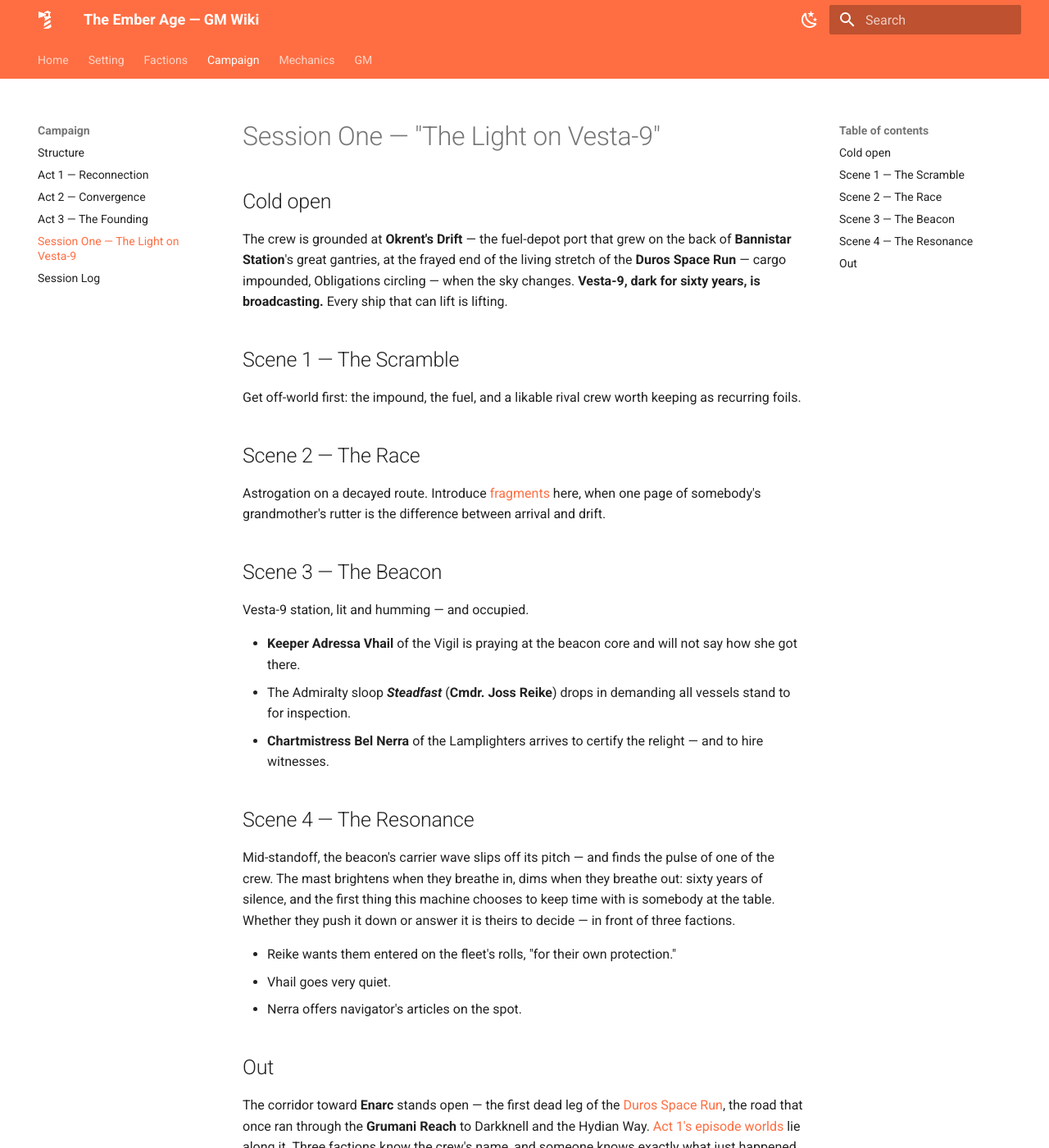
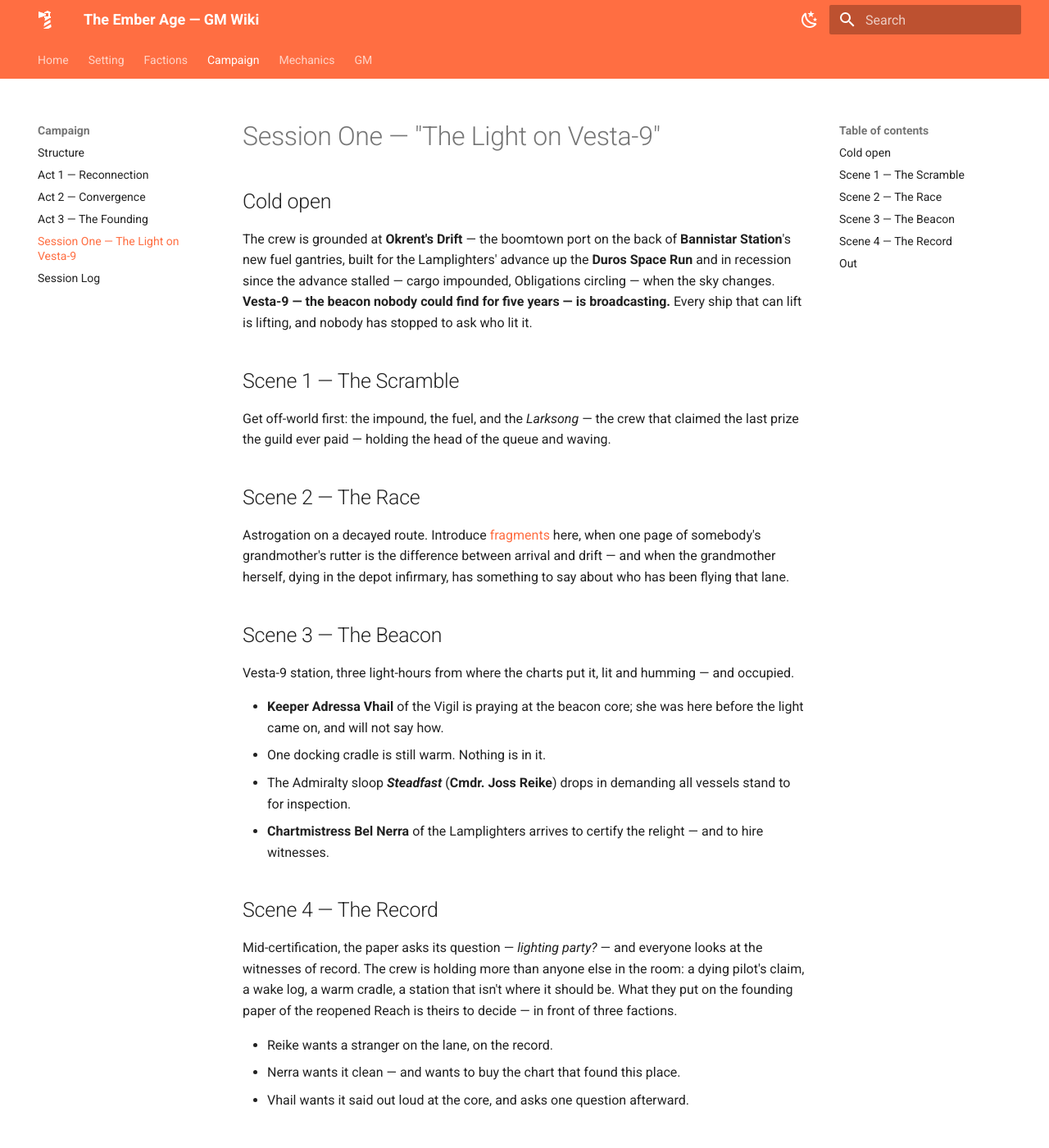
Before and after one commit to iandoriath/ember-age, an MkDocs documentation site: the page built from docs/campaign/session-one.md, in a window 1280 px wide and 1400 px high. Shown: the whole window at 82% size. Built offline with MkDocs 1.6.1 and Material for MkDocs 9.7.7, drawn with Linux system fonts in a browser that asks for light colours.

Commit message:
Session one rework: Scene 4 is now "The Record" — the beacon no longer syncs to a gifted PC; the climax is what the witnesses of record put on the Reach's founding paper about who lit Vesta-9, with three factions wanting three answers (Reike a stranger on the lane, Nerra a clean line and the chart that found the station, Vhail the truth said at the core). Osk becomes the pilot who slowed the Sith down: a Duros past 150 who flew the patron's first survey up the dark Run, saw what it was, and sat on the only true chart for ten years — the stall at Bannistar is her doing; copies of her old log give the boost die, only the original carries the claim ("somebody has been flying the dead Run for years, and the prizes follow them"). The apprentice lights the beacon tonight, not a week ago — warm cradle, fresh sweep, Vhail at the dark station before the light. Station is three light-hours off the guild's charts (why nobody found it dark). Prize split: 12,000 posted prize nobody can legally claim vs the 1,200 witness fee; Nerra's Triumph awards the famous number; she bids 3,000+ for the rutter (the sale Osk refused). Steadfast's tender grounded as loitering off Bannistar. Decision matrix, doors, contingencies, and closing image rebuilt around the record and the rutter; canyon dream kept as optional and detached from the beacon. Ripples: truths.md Census/Weeding/Dial 3 census lines, Mendac and Nerra "Using" notes, fragment tracker example, faction clocks, Lore-Clerk note, player recap. Also: Mendac's A-wing corrected to the printed block (HTT 6, SST 6, Def 1/0, Close sensors, 150k, light laser cannon Dmg 5).
Co-Authored-By: Claude Fable 5 <noreply@anthropic.com>

```diff
--- a/docs/campaign/session-one.md
+++ b/docs/campaign/session-one.md
@@ -2,31 +2,32 @@
 
 ## Cold open
 
-The crew is grounded at **Okrent's Drift** — the fuel-depot port that grew on the back of **Bannistar Station**'s great gantries, at the frayed end of the living stretch of the **Duros Space Run** — cargo impounded, Obligations circling — when the sky changes. **Vesta-9, dark for sixty years, is broadcasting.** Every ship that can lift is lifting.
+The crew is grounded at **Okrent's Drift** — the boomtown port on the back of **Bannistar Station**'s new fuel gantries, built for the Lamplighters' advance up the **Duros Space Run** and in recession since the advance stalled — cargo impounded, Obligations circling — when the sky changes. **Vesta-9 — the beacon nobody could find for five years — is broadcasting.** Every ship that can lift is lifting, and nobody has stopped to ask who lit it.
 
 ## Scene 1 — The Scramble
 
-Get off-world first: the impound, the fuel, and a likable rival crew worth keeping as recurring foils.
+Get off-world first: the impound, the fuel, and the *Larksong* — the crew that claimed the last prize the guild ever paid — holding the head of the queue and waving.
 
 ## Scene 2 — The Race
 
-Astrogation on a decayed route. Introduce [fragments](../mechanics/lore-fragments.md) here, when one page of somebody's grandmother's rutter is the difference between arrival and drift.
+Astrogation on a decayed route. Introduce [fragments](../mechanics/lore-fragments.md) here, when one page of somebody's grandmother's rutter is the difference between arrival and drift — and when the grandmother herself, dying in the depot infirmary, has something to say about who has been flying that lane.
 
 ## Scene 3 — The Beacon
 
-Vesta-9 station, lit and humming — and occupied.
+Vesta-9 station, three light-hours from where the charts put it, lit and humming — and occupied.
 
-- **Keeper Adressa Vhail** of the Vigil is praying at the beacon core and will not say how she got there.
+- **Keeper Adressa Vhail** of the Vigil is praying at the beacon core; she was here before the light came on, and will not say how.
+- One docking cradle is still warm. Nothing is in it.
 - The Admiralty sloop ***Steadfast*** (**Cmdr. Joss Reike**) drops in demanding all vessels stand to for inspection.
 - **Chartmistress Bel Nerra** of the Lamplighters arrives to certify the relight — and to hire witnesses.
 
-## Scene 4 — The Resonance
+## Scene 4 — The Record
 
-Mid-standoff, the beacon's carrier wave slips off its pitch — and finds the pulse of one of the crew. The mast brightens when they breathe in, dims when they breathe out: sixty years of silence, and the first thing this machine chooses to keep time with is somebody at the table. Whether they push it down or answer it is theirs to decide — in front of three factions.
+Mid-certification, the paper asks its question — *lighting party?* — and everyone looks at the witnesses of record. The crew is holding more than anyone else in the room: a dying pilot's claim, a wake log, a warm cradle, a station that isn't where it should be. What they put on the founding paper of the reopened Reach is theirs to decide — in front of three factions.
 
-- Reike wants them entered on the fleet's rolls, "for their own protection."
-- Vhail goes very quiet.
-- Nerra offers navigator's articles on the spot.
+- Reike wants a stranger on the lane, on the record.
+- Nerra wants it clean — and wants to buy the chart that found this place.
+- Vhail wants it said out loud at the core, and asks one question afterward.
 
 ## Out
 
```
Also changed, not shown: docs/gm/modules/01-the-light-on-vesta-9.md (+12 -9 lines), docs/gm/npcs/vigil-inheritors.md (+1 -1 lines), docs/gm/tools/faction-clocks.md (+1 -1 lines).
